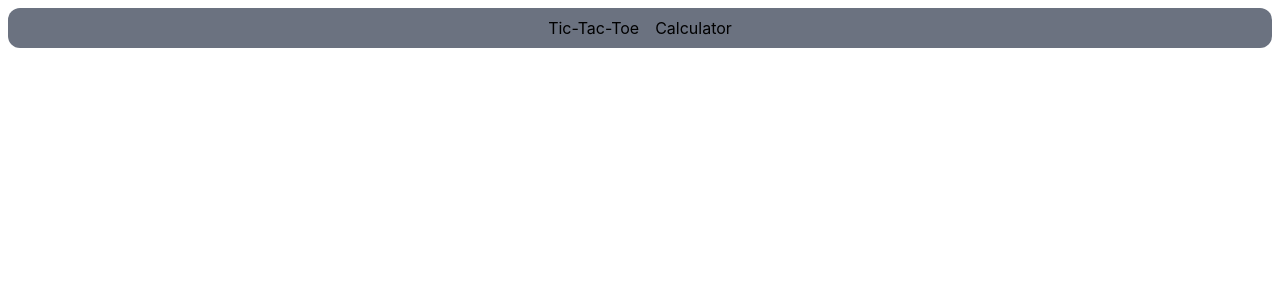
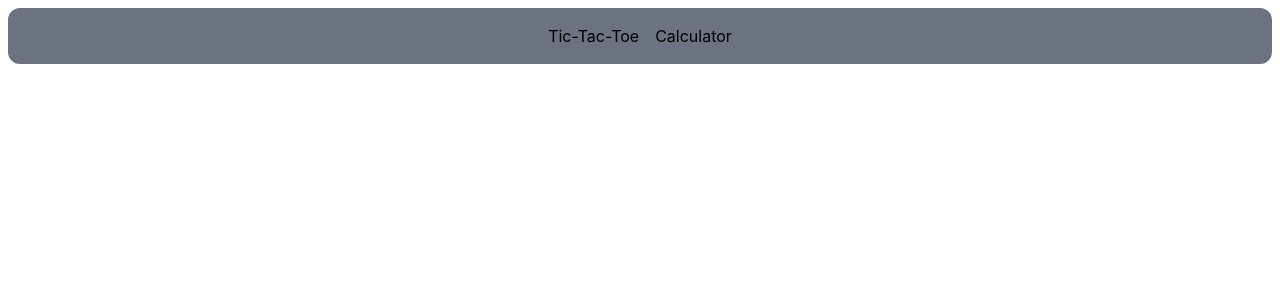
Before and after one commit to aimanaress/miniprojects, a React (Create React App) app: page / in a window 1280 px wide. Shown: the top 300 px of the page. Built offline with nearby package versions, Linux system fonts and the light colour scheme.

Commit message:
Update nav bar styling

```diff
--- a/src/components/NavBar/NavBar.js
+++ b/src/components/NavBar/NavBar.js
@@ -15,7 +15,7 @@ const NavBar = () => {
   ];
 
   return (
-    <div className="flex flex-row m-2 rounded-xl items-center justify-center bg-gray-500">
+    <div className="flex flex-row mx-2 mt-2 mb-1 py-2 rounded-xl items-center justify-center bg-gray-500">
       {navigations.map((nav) => {
         return <NavBarItem key={nav.id} title={nav.title} />;
       })}
```
